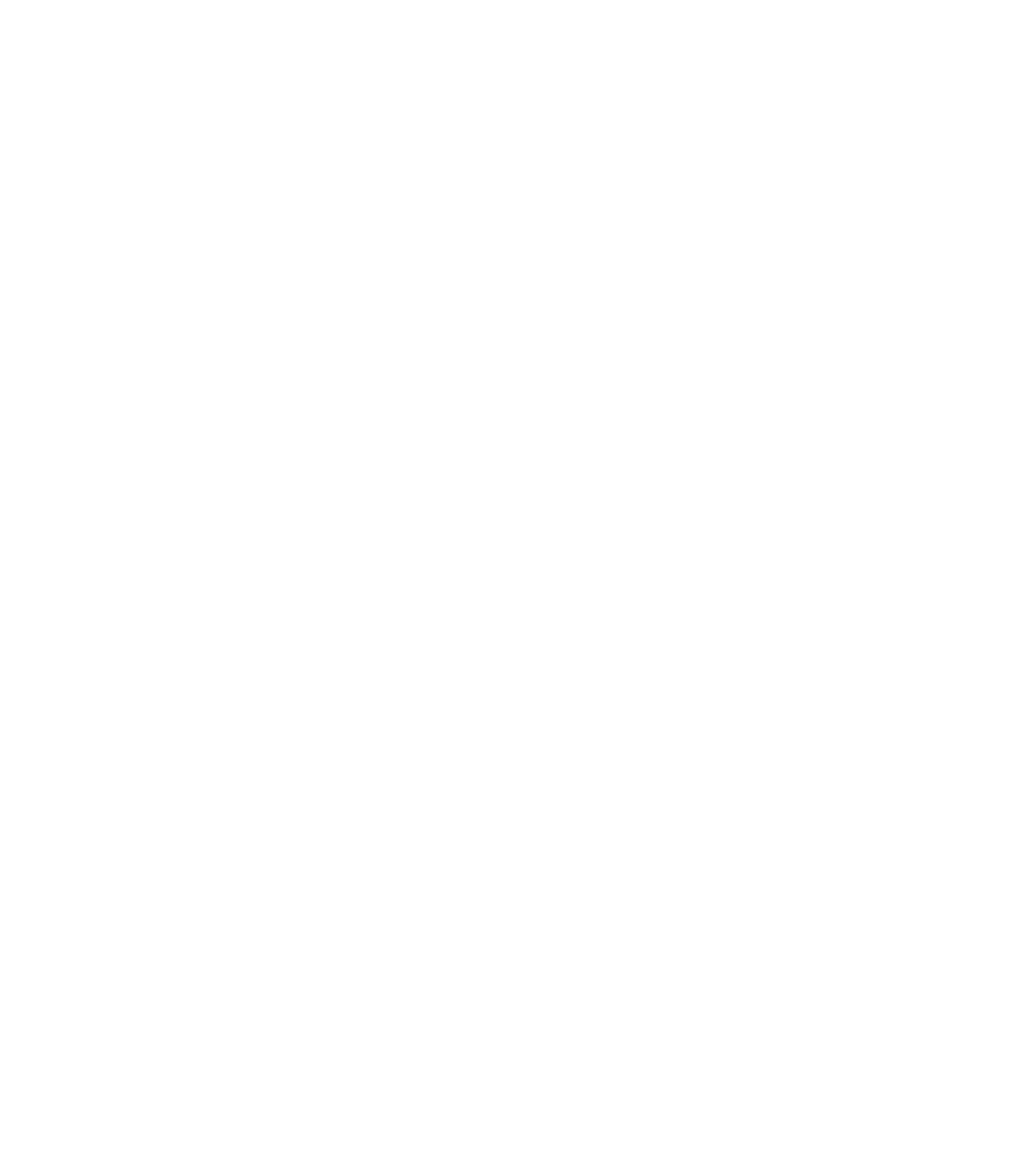
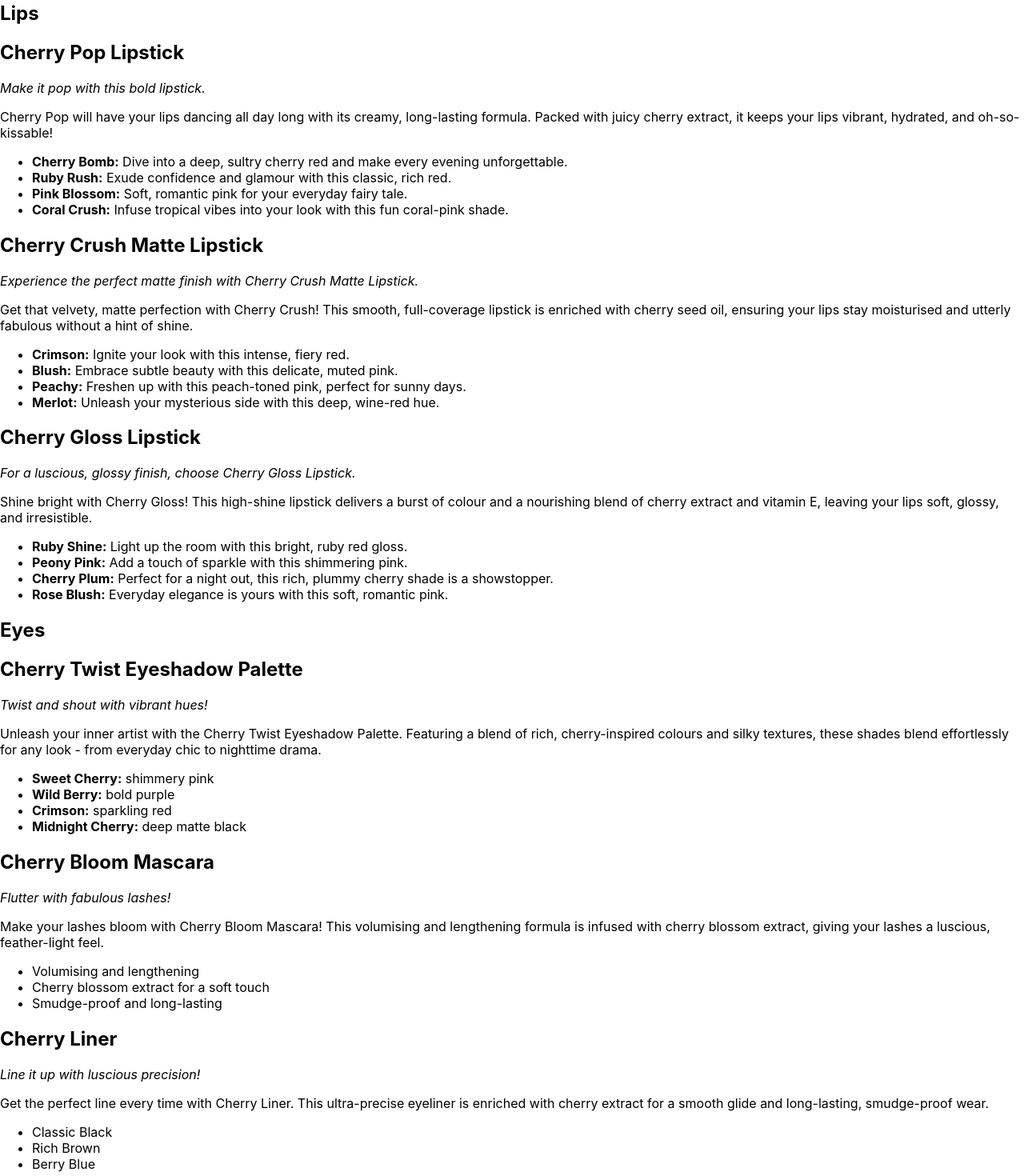
Before and after one commit to jaycee808/cherry, a React (Create React App) app: page /shop in a window 1280 px wide. Shown: the part 120-1590 px from the top of the page at 80% size. Before the commit the page ends 800 px from the top, so only its background shows below. Built offline with nearby package versions, Linux system fonts and the light colour scheme.

Commit message:
added products and mapped data to render on page

```diff
--- /dev/null
+++ b/src/products.json
@@ -0,0 +1,118 @@
+{
+    "lip_collection": [
+        {
+            "product_name": "Cherry Pop Lipstick",
+            "tagline": "Make it pop with this bold lipstick.",
+            "description": "Cherry Pop will have your lips dancing all day long with its creamy, long-lasting formula. Packed with juicy cherry extract, it keeps your lips vibrant, hydrated, and oh-so-kissable!",
+            "colour_options": [
+                {
+                    "name": "Cherry Bomb",
+                    "description": "Dive into a deep, sultry cherry red and make every evening unforgettable."
+                },
+                {
+                    "name": "Ruby Rush",
+                    "description": "Exude confidence and glamour with this classic, rich red."
+                },
+                {
+                    "name": "Pink Blossom",
+                    "description": "Soft, romantic pink for your everyday fairy tale."
+                },
+                {
+                    "name": "Coral Crush",
+                    "description": "Infuse tropical vibes into your look with this fun coral-pink shade."
+                }
+            ]
+        },
+        {
+            "product_name": "Cherry Crush Matte Lipstick",
+            "tagline": "Experience the perfect matte finish with Cherry Crush Matte Lipstick.",
+            "description": "Get that velvety, matte perfection with Cherry Crush! This smooth, full-coverage lipstick is enriched with cherry seed oil, ensuring your lips stay moisturised and utterly fabulous without a hint of shine.",
+            "colour_options": [
+                {
+                    "name": "Crimson",
+                    "description": "Ignite your look with this intense, fiery red."
+                },
+                {
+                    "name": "Blush",
+                    "description": "Embrace subtle beauty with this delicate, muted pink."
+                },
+                {
+                    "name": "Peachy",
+                    "description": "Freshen up with this peach-toned pink, perfect for sunny days."
+                },
+                {
+                    "name": "Merlot",
+                    "description": "Unleash your mysterious side with this deep, wine-red hue."
+                }
+            ]
+        },
+        {
+            "product_name": "Cherry Gloss Lipstick",
+            "tagline": "For a luscious, glossy finish, choose Cherry Gloss Lipstick.",
+            "description": "Shine bright with Cherry Gloss! This high-shine lipstick delivers a burst of colour and a nourishing blend of cherry extract and vitamin E, leaving your lips soft, glossy, and irresistible.",
+            "colour_options": [
+                {
+                    "name": "Ruby Shine",
+                    "description": "Light up the room with this bright, ruby red gloss."
+                },
+                {
+                    "name": "Peony Pink",
+                    "description": "Add a touch of sparkle with this shimmering pink."
+                },
+                {
+                    "name": "Cherry Plum",
+                    "description": "Perfect for a night out, this rich, plummy cherry shade is a showstopper."
+                },
+                {
+                    "name": "Rose Blush",
+                    "description": "Everyday elegance is yours with this soft, romantic pink."
+                }
+            ]
+        }
+    ],
+    "eye_collection": [
+        {
+            "product_name": "Cherry Twist Eyeshadow Palette",
+            "tagline": "Twist and shout with vibrant hues!",
+            "description": "Unleash your inner artist with the Cherry Twist Eyeshadow Palette. Featuring a blend of rich, cherry-inspired colours and silky textures, these shades blend effortlessly for any look - from everyday chic to nighttime drama.",
+            "shades": [
+                {
+                    "name": "Sweet Cherry",
+                    "description": "shimmery pink"
+                },
+                {
+                    "name": "Wild Berry",
+                    "description": "bold purple"
+                },
+                {
+                    "name": "Crimson",
+                    "description": "sparkling red"
+                },
+                {
+                    "name": "Midnight Cherry",
+                    "description": "deep matte black"
+                }
+            ]
+        },
+        {
+            "product_name": "Cherry Bloom Mascara",
+            "tagline": "Flutter with fabulous lashes!",
+            "description": "Make your lashes bloom with Cherry Bloom Mascara! This volumising and lengthening formula is infused with cherry blossom extract, giving your lashes a luscious, feather-light feel.",
+            "features": [
+                "Volumising and lengthening",
+                "Cherry blossom extract for a soft touch",
+                "Smudge-proof and long-lasting"
+            ]
+        },
+        {
+            "product_name": "Cherry Liner",
+            "tagline": "Line it up with luscious precision!",
+            "description": "Get the perfect line every time with Cherry Liner. This ultra-precise eyeliner is enriched with cherry extract for a smooth glide and long-lasting, smudge-proof wear.",
+            "options": [
+                "Classic Black",
+                "Rich Brown",
+                "Berry Blue"
+            ]
+        }
+    ]
+}
--- a/src/routes/home/home.route.jsx
+++ b/src/routes/home/home.route.jsx
@@ -2,11 +2,19 @@
 import { Outlet } from 'react-router-dom'
 
 function Home() {
+
     return (
         <div>
             <Outlet />
-            <div>
-                Home Route Page
+            <div className="product-display">
+                <div className="product-category">
+                    <h2>Lips</h2>
+                    <button>Shop Now</button>
+                </div>
+                <div className="product-category">
+                    <h2>Eyes</h2>
+                    <button>Shop Now</button>
+                </div>
             </div>
         </div>
     );
--- a/src/routes/shop/shop.route.jsx
+++ b/src/routes/shop/shop.route.jsx
@@ -1,9 +1,68 @@
-import React from 'react'
+import React from 'react';
+import Products from '../../products.json';
 
 function Shop() {
+    const renderLipCollection = () => {
+        return Products.lip_collection.map((product, index) => (
+            <div key={index} className="product">
+                <h2>{product.product_name}</h2>
+                <p><em>{product.tagline}</em></p>
+                <p>{product.description}</p>
+                <ul>
+                    {product.colour_options.map((colour, i) => (
+                        <li key={i}>
+                            <strong>{colour.name}:</strong> {colour.description}
+                        </li>
+                    ))}
+                </ul>
+            </div>
+        ));
+    };
+
+    const renderEyeCollection = () => {
+        return Products.eye_collection.map((product, index) => (
+            <div key={index} className="product">
+                <h2>{product.product_name}</h2>
+                <p><em>{product.tagline}</em></p>
+                <p>{product.description}</p>
+                {product.shades && (
+                    <ul>
+                        {product.shades.map((shade, i) => (
+                            <li key={i}>
+                                <strong>{shade.name}:</strong> {shade.description}
+                            </li>
+                        ))}
+                    </ul>
+                )}
+                {product.features && (
+                    <ul>
+                        {product.features.map((feature, i) => (
+                            <li key={i}>{feature}</li>
+                        ))}
+                    </ul>
+                )}
+                {product.options && (
+                    <ul>
+                        {product.options.map((option, i) => (
+                            <li key={i}>{option}</li>
+                        ))}
+                    </ul>
+                )}
+            </div>
+        ));
+    };
+
     return (
         <div>
-            This is the shop page.
+            <h1>Shop</h1>
+            <div>
+                <h2>Lips</h2>
+                {renderLipCollection()}
+            </div>
+            <div>
+                <h2>Eyes</h2>
+                {renderEyeCollection()}
+            </div>
         </div>
     );
 }
```
Also changed, not shown: src/components/products.jsx (+12 -2 lines).
